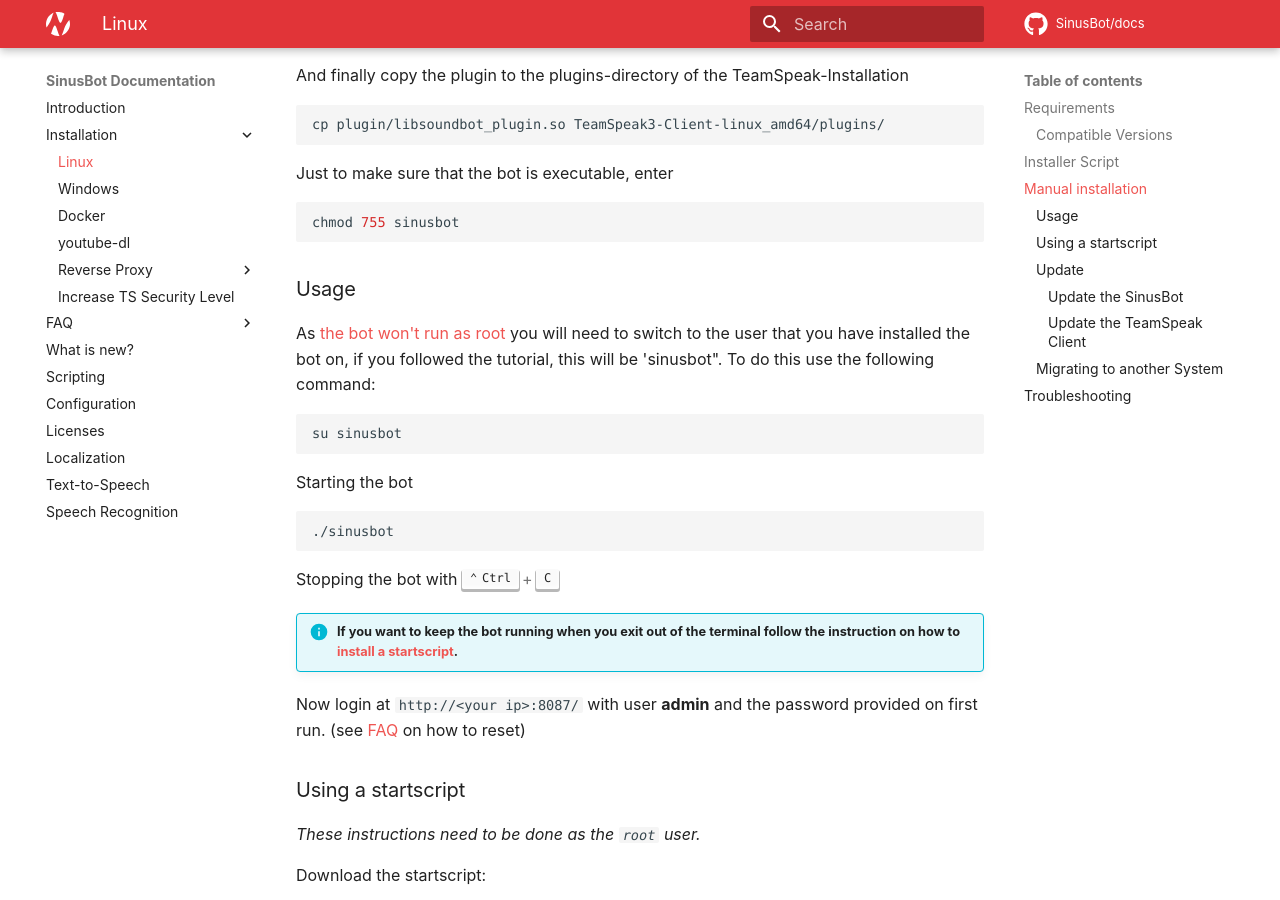
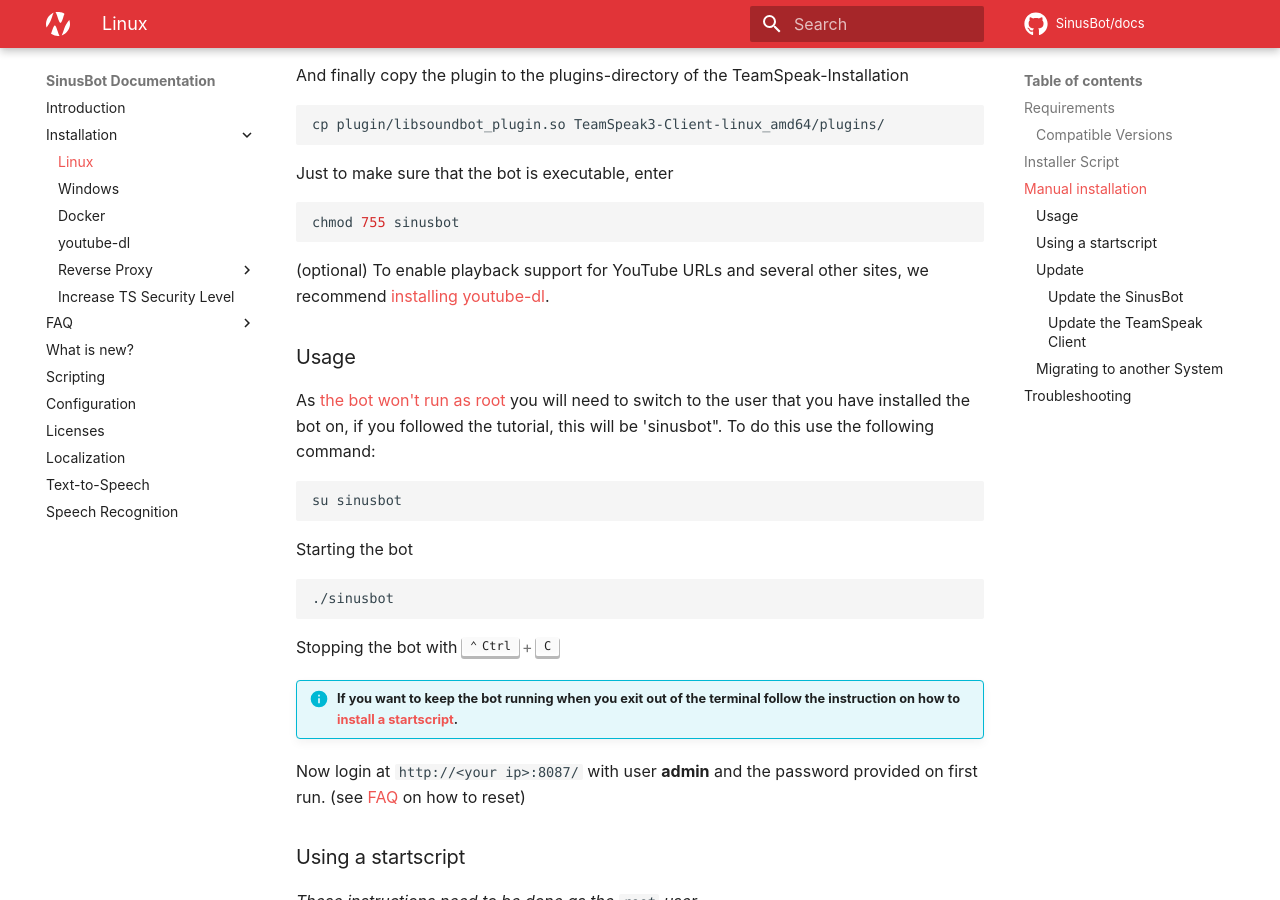
Before and after one commit to SinusBot/docs, an MkDocs documentation site: the page built from docs/installation/linux.md, in a window 1280 px wide and 900 px high, scrolled down 3384 px. Built offline with MkDocs 1.6.1 and Material for MkDocs 9.7.7, drawn with Linux system fonts in a browser that asks for light colours; comment, search, counter and statistics services are not loaded.

Commit message:
add: hint to install youtube-dl

````diff
--- a/docs/installation/linux.md
+++ b/docs/installation/linux.md
@@ -155,6 +155,8 @@
 chmod 755 sinusbot
 ```
 
+(optional) To enable playback support for YouTube URLs and several other sites, we recommend [installing youtube-dl](https://sinusbot.github.io/docs/youtube-dl/#linux).
+
 ### Usage
 
 As [the bot won't run as root](https://sinusbot.github.io/docs/faq/installation/#why-cant-i-run-the-bot-as-root) you will need to switch to the user that you have installed the bot on, if you followed the tutorial, this will be 'sinusbot". To do this use the following command:
@@ -171,7 +173,7 @@
 
 Stopping the bot with ++ctrl+c++
 
-!!! Info "If you want to keep the bot running when you exit out of the terminal follow the instruction on how to [install a startscript](#using_a_startscript)."
+!!! Info "If you want to keep the bot running when you exit out of the terminal follow the instruction on how to [install a startscript](#using-a-startscript)."
 
 Now login at `http://<your ip>:8087/` with user **admin** and the password provided on first run. (see [FAQ](https://sinusbot.github.io/docs/faq/installation/#what-is-the-default-username-and-password) on how to reset)
 
````
